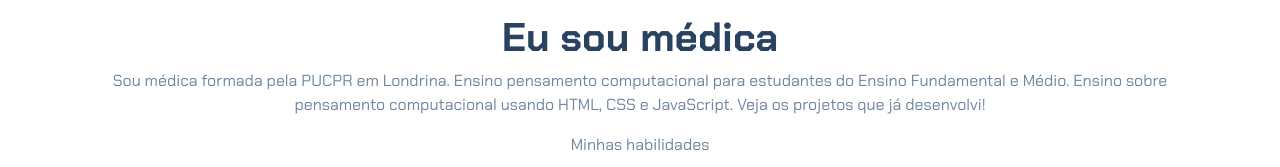
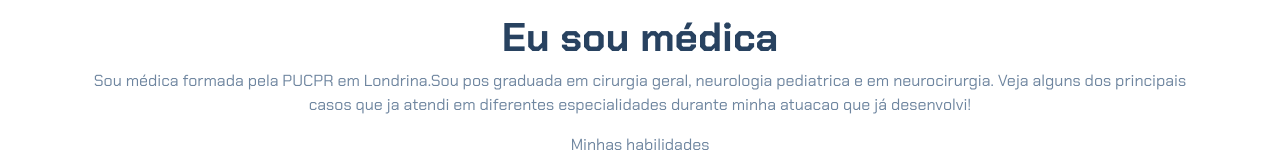
Before and after one commit to Ts-isa/projeto-portifolio-2B-isabella, a plain HTML site: page index.html in a window 1280 px wide. Shown: the part 183-350 px from the top of the page. Drawn offline with nearby package versions, Linux system fonts and the light colour scheme.

Commit message:
Update index.html

```diff
--- a/index.html
+++ b/index.html
@@ -16,9 +16,10 @@
             srcset="">
         <p class="lead">Eu sou Isabella_</p>
         <h1>Eu sou médica</h1>
-        <p>Sou médica formada pela PUCPR em Londrina. Ensino pensamento computacional para estudantes do Ensino
-            Fundamental e Médio. Ensino sobre pensamento computacional usando HTML, CSS e JavaScript. Veja os projetos
-            que já desenvolvi!</p>
+        <p>Sou médica formada pela PUCPR em Londrina.Sou pos graduada em cirurgia geral, neurologia pediatrica e em neurocirurgia.
+         Veja alguns dos principais casos que ja atendi em diferentes especialidades durante minha atuacao
+
+         que já desenvolvi!</p>
         <p>Minhas habilidades</p>
         <div>
             <p class="badge bg-secondary">HTML</p>
```
